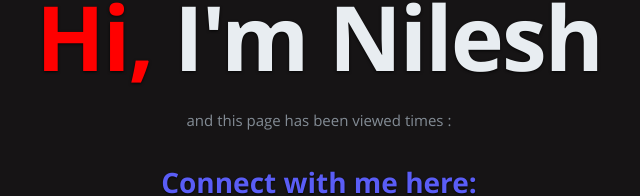
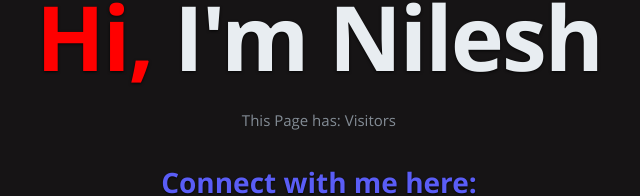
Before and after one commit to Nilesh-ui-art/Cloud-Resume, a plain HTML site: page frontend/index.html in a window 1280 px wide. Shown: the part 245-441 px from the top of the page, without its empty margins (323-963 px from the left). Drawn offline with nearby package versions, Linux system fonts and the light colour scheme; no server answers.

Commit message:
changes in html files

```diff
--- a/frontend/index.html
+++ b/frontend/index.html
@@ -59,7 +59,7 @@
                <span style="color: #e8edf1;">I'm Nilesh</span>
              </h1>
 
-            <p>and this page has been viewed <a id="counter"></a> times : </p>
+            <p>This Page has: <a id="counter"></a> Visitors </p>
             <ul class="social">
                <h2 style="color: #5A5DF6;">Connect with me here: </h2>
                <br>
@@ -109,7 +109,7 @@
 
          </br>
       </br>
-       I built this project as a part of my <span><a href="https://github.com/Nilesh-ui-art/Cloud-Resume">Professional Cloud Portfolio.</a></span>
+       I built this project as a part of my <span><a href="https://github.com/Nilesh-ui-art/Cloud-Resume"> Professional Cloud Portfolio.</a></span>
 
 
          </div> <!-- end .main-col -->
```
